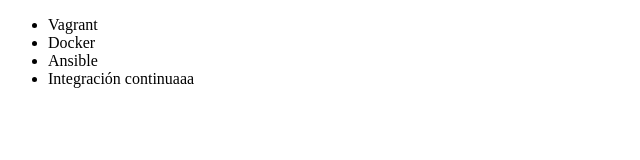
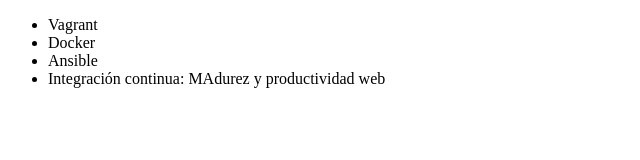
Before and after one commit to brolin94/alura-git, a plain HTML site: page index.html in a window 1280 px wide. Shown: the whole page, without its empty margins (0-640 px from the left). Drawn offline with Linux system fonts and the light colour scheme.

Commit message:
renombrando uso de integracion continua

```diff
--- a/index.html
+++ b/index.html
@@ -9,7 +9,7 @@
          <li> Vagrant </li>
          <li> Docker </li>
          <li> Ansible </li>
-         <li> Integración continuaaa </li>
+         <li> Integración continua: MAdurez y productividad web </li>
      </ul>
 </body>
 </html>
```
